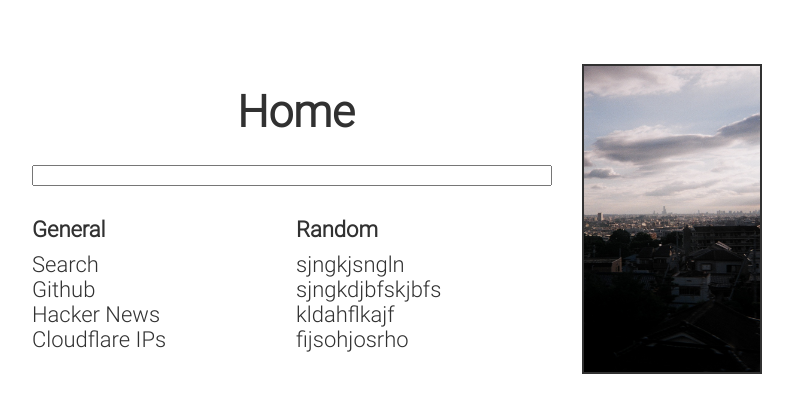
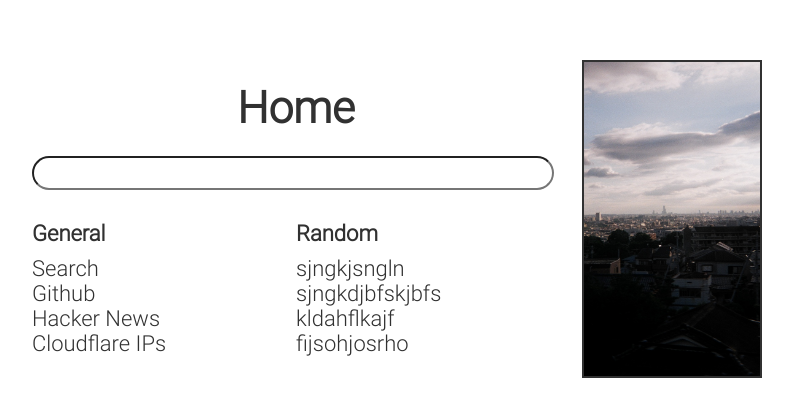
Before and after one commit to apatel762/homepage, a plain HTML site: page index.html in a window 1280 px wide. Shown: the part 181-598 px from the top of the page, without its empty margins (254-1047 px from the left). Drawn offline with Linux system fonts and the light colour scheme.

Commit message:
make search bar rounded

```diff
--- a/css/style.css
+++ b/css/style.css
@@ -60,8 +60,13 @@ nav form {
 }
 
 nav form input {
-    width: 97%;
+    height: 30px;
+    width: 93%;
     justify-content: center;
+    border-radius: 2em;
+    padding: 0 1em;
+    display: inline-block;
+    margin: 0 auto;
 }
 
 ul {
```
